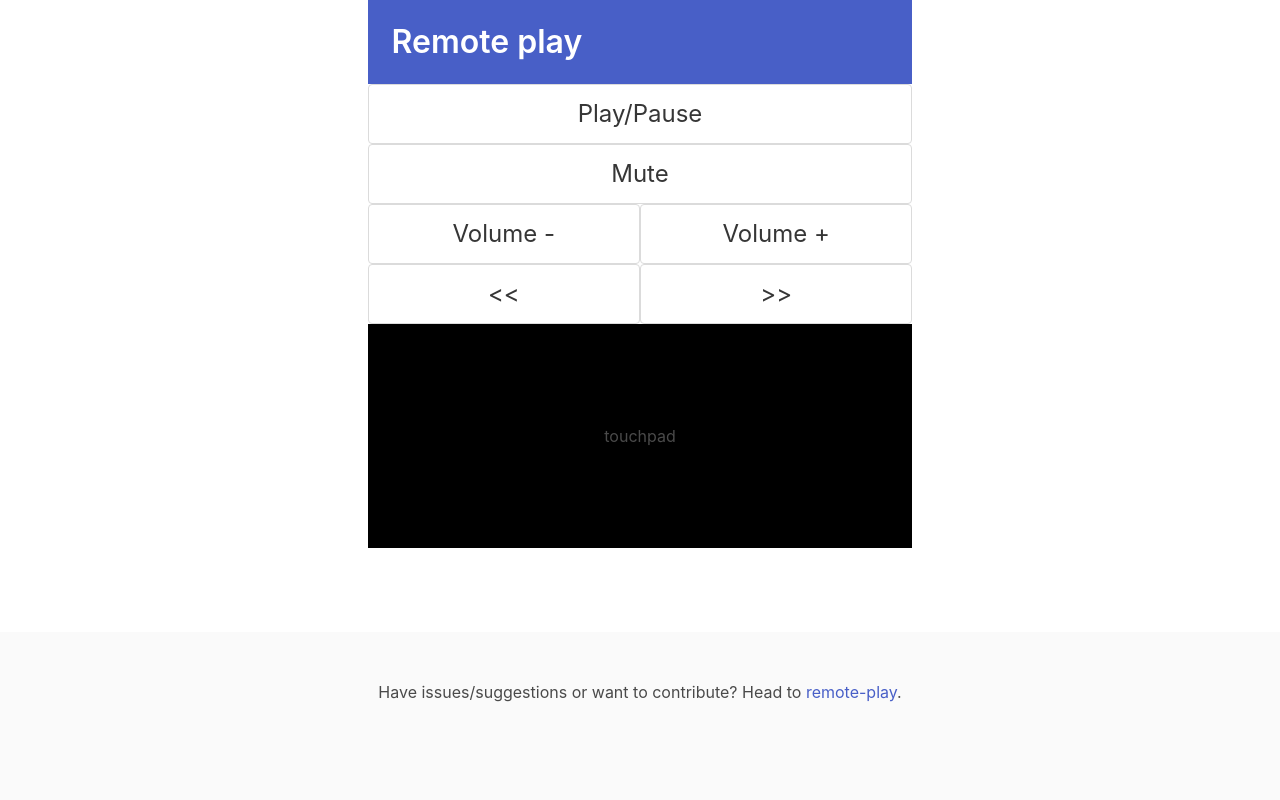
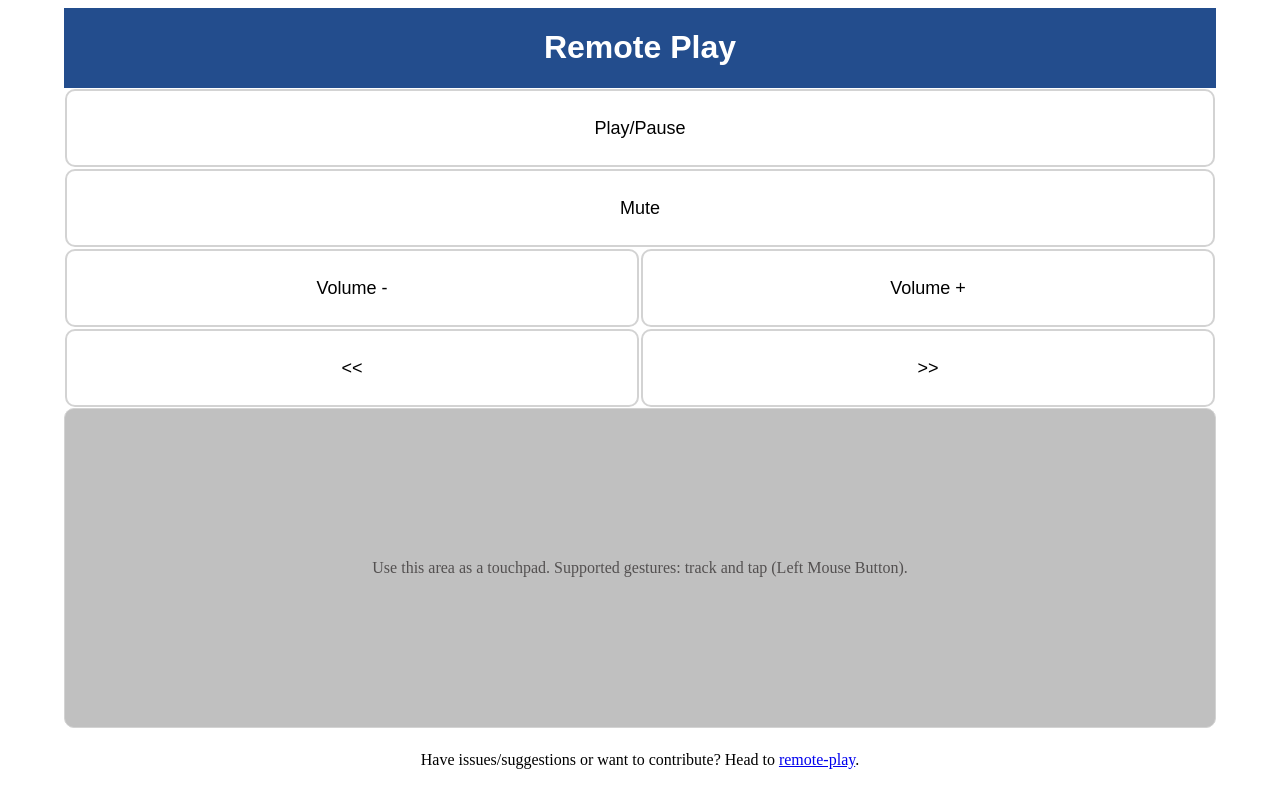
Before and after one commit to shubham1172/remote-play, a plain HTML site: page static/index.html in a window 1280 px wide. Drawn offline with nearby package versions, Linux system fonts and the light colour scheme; files that its build step writes are made by us from their sources; a script that the page names is missing.

Commit message:
edit the layout including the touchpad and buttons and clean up the html file.

```diff
--- a/static/index.html
+++ b/static/index.html
@@ -5,48 +5,47 @@
   <meta charset='utf-8'>
   <title>Remote Play</title>
   <meta name="viewport" content="user-scalable=no, width=device-width, initial-scale=1, maximum-scale=1">
-  <link rel="stylesheet" href="https://cdn.jsdelivr.net/npm/bulma@0.9.2/css/bulma.min.css">
-  <link rel="stylesheet" href="static/style.css">
+  <!-- <link rel="stylesheet" href="https://cdn.jsdelivr.net/npm/bulma@0.9.2/css/bulma.min.css"> -->
+  <link rel="stylesheet" href="/static/style.css">
   <script src="https://cdnjs.cloudflare.com/ajax/libs/hammer.js/2.0.8/hammer.min.js" integrity="sha512-UXumZrZNiOwnTcZSHLOfcTs0aos2MzBWHXOHOuB0J/R44QB0dwY5JgfbvljXcklVf65Gc4El6RjZ+lnwd2az2g==" crossorigin="anonymous"></script>
-  <script type="text/javascript" src="static/index.js"></script>
+  <script type="text/javascript" src="/static/index.js"></script>
 </head>
 
-<body class="main">
-  <div class="container">
-    <section class="hero is-small is-link">
+<body>
+  <header class="hero is-small is-link">
       <div class="hero-body">
-        <p class="title">
-          Remote play
-        </p>
+        <h1 class="title">
+          Remote Play
+        </h1>
       </div>
-    </section>
-    <button onclick="callEndpoint('/toggle')" class="button is-large is-fullwidth">Play/Pause</button>
-    <button onclick="callEndpoint('/mute')" class="button is-large is-fullwidth">Mute</button>
-    <div class="columns is-mobile is-gapless is-multiline">
-      <div class="column is-half">
-        <button onclick="callEndpoint('/volume_down')" class="button is-large is-fullwidth">Volume -</button>
+  </header>
+  <main class="container">
+    <button onclick="callEndpoint('/toggle')" class="button is-large is-fullwidth play">Play/Pause</button>
+    <button onclick="callEndpoint('/mute')" class="button is-large is-fullwidth mute">Mute</button>
+    <!-- <div class="columns is-mobile is-gapless is-multiline"> -->
+      <!-- <div class="column is-half"> -->
+        <button onclick="callEndpoint('/volume_down')" class="button is-large is-fullwidth volume_down">Volume -</button>
+      <!-- </div> -->
+      <!-- <div class="column is-half"> -->
+        <button onclick="callEndpoint('/volume_up')" class="button is-large is-fullwidth volume_up">Volume +</button>
+      <!-- </div> -->
+      <!-- <div class="column is-half"> -->
+        <button onclick="callEndpoint('/seek_left')" class="button is-large is-fullwidth back">&lt;&lt;</button>
+      <!-- </div> -->
+      <!-- <div class="column is-half"> -->
+        <button onclick="callEndpoint('/seek_right')" class="button is-large is-fullwidth forward">&gt;&gt;</button>
+      <!-- </div> -->
+      <div class="column if-full touchpad" id="touchpad">
+        <p>Use this area as a touchpad. Supported gestures: track and tap (Left Mouse Button).</p>
       </div>
-      <div class="column is-half">
-        <button onclick="callEndpoint('/volume_up')" class="button is-large is-fullwidth">Volume +</button>
-      </div>
-      <div class="column is-half">
-        <button onclick="callEndpoint('/seek_left')" class="button is-large is-fullwidth">&lt;&lt;</button>
-      </div>
-      <div class="column is-half">
-        <button onclick="callEndpoint('/seek_right')" class="button is-large is-fullwidth">&gt;&gt;</button>
-      </div>
-      <div class="column if-full touchpad" id="touchpad">
-        touchpad
-      </div>
-    </div>
-  </div>
+  </main>
   <footer class="footer">
-    <div class="content has-text-centered">
+    <!-- <div class="content has-text-centered"> -->
       <p>
         Have issues/suggestions or want to contribute? Head to <a
           href="https://github.com/shubham1172/remote-play">remote-play</a>.
       </p>
-    </div>
+    <!-- </div> -->
   </footer>
 </body>
 
--- a/static/style.css
+++ b/static/style.css
@@ -1,17 +1,78 @@
-.main {
-    display: flex;
-    min-height: 100vh;
-    flex-direction: column;
+body {
+	display: flex;
+	height: 100vh;
+	width: 90vw;
+	margin: auto;
+	flex-direction: column;
+	justify-content: center;
+	align-self: center;
+}
+
+header {
+	height: 10%;
+	width: 100%;
+	text-align: center;
+	background-color: rgb(35, 77, 141);
+	font-family: Arial, Helvetica, sans-serif;
+	color: white;
+}
+
+main {
+	height: 80%;
+}
+
+footer {
+	height: 8%;
+	text-align: center;
+	display: flex;
+}
+footer p {
+	align-self: center;
+	margin: auto;
+}
+
+footer a:hover {
+	color: brown;
+}
+
+.container {
+	display: grid;
+	grid-template-columns: 1fr 1fr;
+	grid-template-rows: 1fr 1fr 1fr 1fr 4fr;
+}
+
+.play {
+	grid-column: 1 / span 2;
+}
+
+.mute {
+	grid-column: 1 / span 2;
 }
 
 .touchpad {
-    background-color: black;
-    min-height: 28vh;
-    display: flex;
-    justify-content: center;
-    align-items: center;
+	background-color: silver;
+	border: 1px solid lightgray;
+	grid-column: 1 / span 2;
+	color: rgb(83, 80, 80);
+	border-radius: 10px;
+	display: flex;
 }
 
-.container {
-    flex: 1;
+.touchpad p {
+	text-align: center;
+	align-self: center;
+	margin: auto;
 }
+
+.button {
+	border-radius: 10px;
+	border: 2px solid lightgray;
+	font-size: large;
+	background-color: white;
+	margin: 1px;
+}
+
+.button:hover {
+	color: rgb(29, 51, 177);
+	background-color: rgb(178, 190, 226);
+}
```
